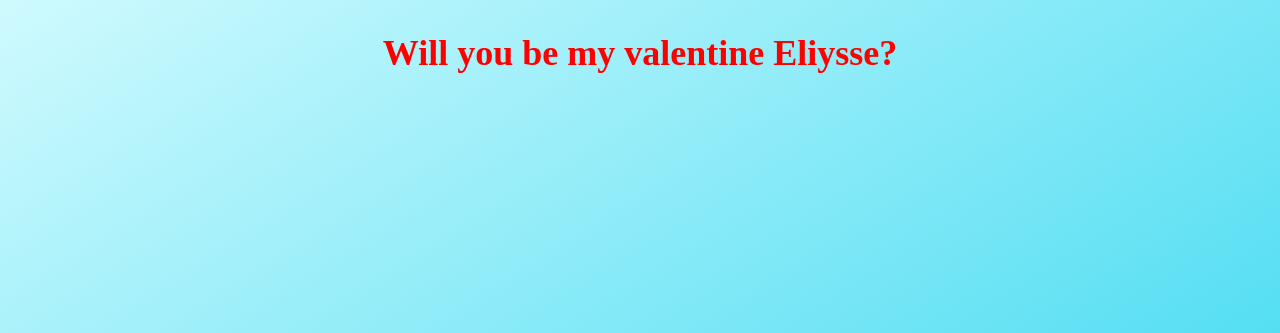
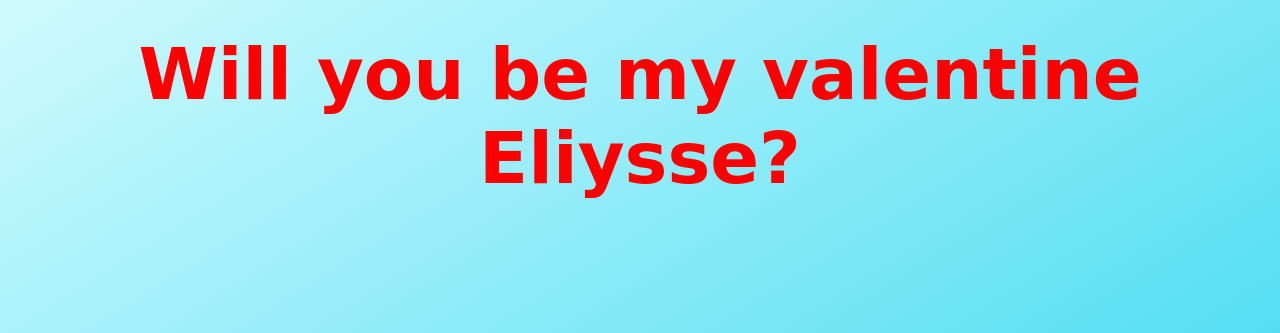
Before and after one commit to andrei-mendez/v-day, a plain HTML site: page index.html in a window 1280 px wide. Shown: the top 333 px of the page. Drawn offline with Linux system fonts and the light colour scheme.

Commit message:
Update styles.css

```diff
--- a/styles.css
+++ b/styles.css
@@ -85,5 +85,6 @@ body {
 h1 {
     text-align: center; /* Center-align the text */
     color: red; /* Change the color to blue (you can replace 'blue' with any color value) */
-    font-size: 36px; /* Increase the font size to 36 pixels (you can adjust the size as needed) */
+    font-size: 72px; /* Increase the font size to 36 pixels (you can adjust the size as needed) */
+    font-family: 'Lobster', cursive; /* Use Lobster font */
 }
```
